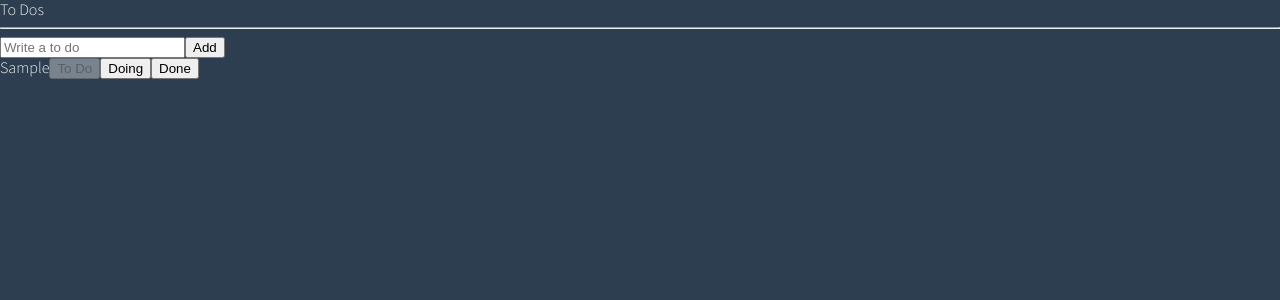
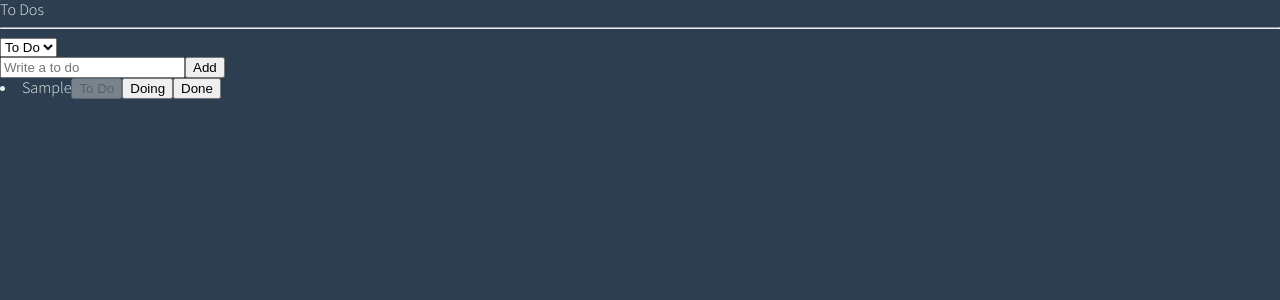
Before and after one commit to Nanco-L/nomadcoder-react-master-class-chap6, a React (Create React App) app: page / in a window 1280 px wide. Both pictures are taken after typing "Sample" into the empty fields and a click on the button "Add". Shown: the top 300 px of the page. Built offline with nearby package versions, Linux system fonts and the light colour scheme.

Commit message:
Until lecture #6.17

```diff
--- a/src/atoms.tsx
+++ b/src/atoms.tsx
@@ -1,10 +1,20 @@
 import { atom, selector } from "recoil";
 
+export enum Categories {
+    "TO_DO",
+    "DOING",
+    "DONE",
+}
 export interface IToDo {
     text: string;
     id: number;
-    category: "TO_DO" | "DOING" | "DONE";
+    category: Categories;
 }
+
+export const categoryState = atom<Categories>({
+    key: "category",
+    default: Categories.TO_DO,
+});
 
 export const toDoState = atom<IToDo[]>({
     key: "toDo",
@@ -15,10 +25,7 @@
     key: "toDoSelector",
     get: ({ get }) => {
         const toDos = get(toDoState);
-        return [
-            toDos.filter((toDo) => toDo.category === "TO_DO"),
-            toDos.filter((toDo) => toDo.category === "DOING"),
-            toDos.filter((toDo) => toDo.category === "DONE"),
-        ];
+        const category = get(categoryState);
+        return toDos.filter((toDo) => toDo.category === category);
     },
 });
--- a/src/components/CreateToDo.tsx
+++ b/src/components/CreateToDo.tsx
@@ -1,6 +1,6 @@
 import { useForm } from "react-hook-form";
-import { useSetRecoilState } from "recoil";
-import { toDoState } from "../atoms";
+import { useRecoilValue, useSetRecoilState } from "recoil";
+import { categoryState, toDoState } from "../atoms";
 
 interface IForm {
     toDo: string;
@@ -8,12 +8,10 @@
 
 function CreateToDo() {
     const setToDos = useSetRecoilState(toDoState);
+    const category = useRecoilValue(categoryState);
     const { register, handleSubmit, setValue } = useForm<IForm>();
     const handleValid = ({ toDo }: IForm) => {
-        setToDos((prev) => [
-            { text: toDo, id: Date.now(), category: "TO_DO" },
-            ...prev,
-        ]);
+        setToDos((prev) => [{ text: toDo, id: Date.now(), category }, ...prev]);
         setValue("toDo", "");
     };
     return (
--- a/src/components/ToDo.tsx
+++ b/src/components/ToDo.tsx
@@ -1,5 +1,5 @@
 import { useSetRecoilState } from "recoil";
-import { IToDo, toDoState } from "../atoms";
+import { Categories, IToDo, toDoState } from "../atoms";
 
 function ToDo({ text, category, id }: IToDo) {
     const setToDos = useSetRecoilState(toDoState);
@@ -22,22 +22,26 @@
             <span>{text}</span>
             <button
                 name="TO_DO"
-                onClick={() => onClick({ text, id, category: "TO_DO" })}
-                disabled={category === "TO_DO"}
+                onClick={() =>
+                    onClick({ text, id, category: Categories.TO_DO })
+                }
+                disabled={category === Categories.TO_DO}
             >
                 To Do
             </button>
             <button
                 name="DOING"
-                onClick={() => onClick({ text, id, category: "DOING" })}
-                disabled={category === "DOING"}
+                onClick={() =>
+                    onClick({ text, id, category: Categories.DOING })
+                }
+                disabled={category === Categories.DOING}
             >
                 Doing
             </button>
             <button
                 name="DONE"
-                onClick={() => onClick({ text, id, category: "DONE" })}
-                disabled={category === "DONE"}
+                onClick={() => onClick({ text, id, category: Categories.DONE })}
+                disabled={category === Categories.DONE}
             >
                 Done
             </button>
--- a/src/components/ToDoList.tsx
+++ b/src/components/ToDoList.tsx
@@ -1,22 +1,28 @@
 import { useForm } from "react-hook-form";
-import { useRecoilValue } from "recoil";
+import { useRecoilState, useRecoilValue } from "recoil";
 import CreateToDo from "./CreateToDo";
 import ToDo from "./ToDo";
-import { toDoState } from "../atoms";
+import { toDoState, toDoSelector, categoryState, Categories } from "../atoms";
 
 function ToDoList() {
-    const toDos = useRecoilValue(toDoState);
-
+    const toDos = useRecoilValue(toDoSelector);
+    const [category, setCategory] = useRecoilState(categoryState);
+    const onInput = (event: React.FormEvent<HTMLSelectElement>) => {
+        setCategory(Number(event.currentTarget.value));
+    };
     return (
         <div>
             <h1>To Dos</h1>
             <hr />
+            <select value={category} onInput={onInput}>
+                <option value={Categories.TO_DO}>To Do</option>
+                <option value={Categories.DOING}>Doing</option>
+                <option value={Categories.DONE}>Done</option>
+            </select>
             <CreateToDo />
-            <ul>
-                {toDos.map((val) => (
-                    <ToDo key={val.id} {...val} />
-                ))}
-            </ul>
+            {toDos?.map((toDo) => (
+                <ToDo key={toDo.id} {...toDo} />
+            ))}
         </div>
     );
 }
```
